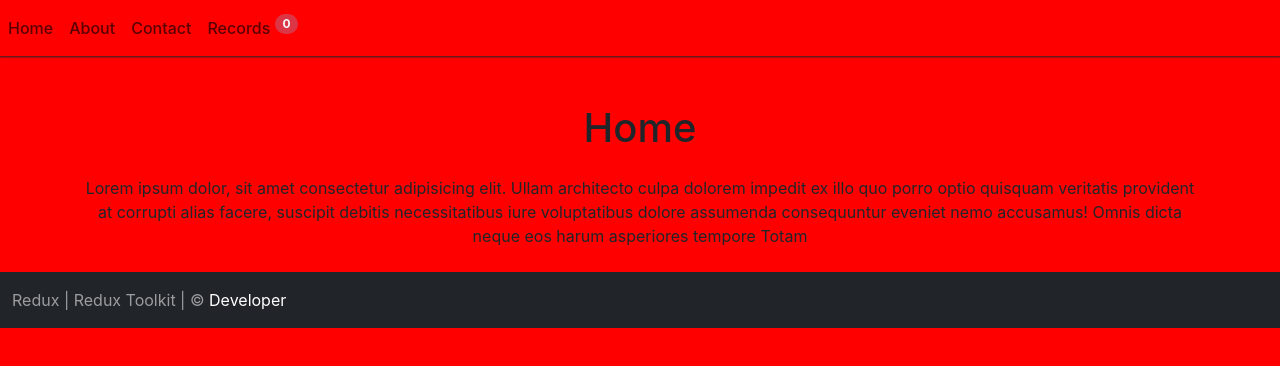
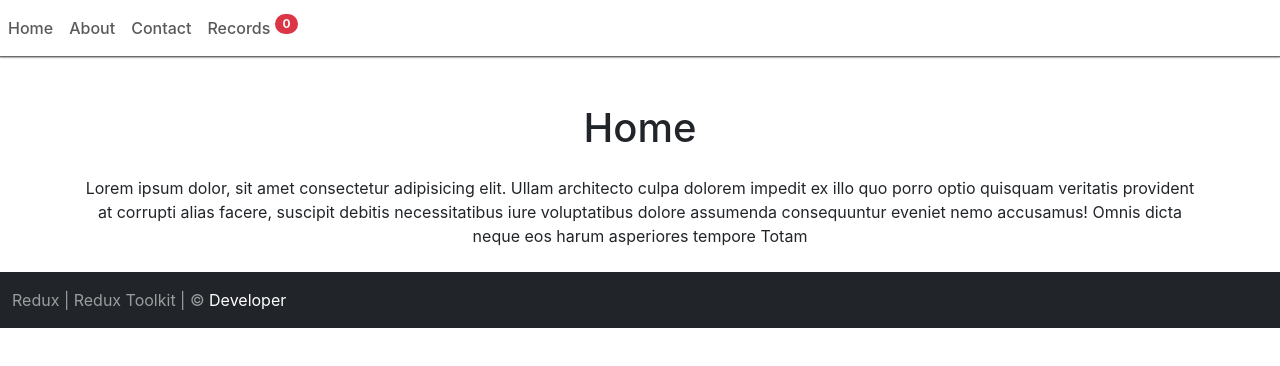
Before and after one commit to KhokharHuzaifa/ContactBook-App, a React (Vite) app: page / in a window 1280 px wide. Shown: the top 366 px of the page. Built offline with nearby package versions, Linux system fonts and the light colour scheme.

Commit message:
Style changed

```diff
--- a/src/index.css
+++ b/src/index.css
@@ -7,7 +7,6 @@
 }
 body {
   font-family: Inter, system-ui, Avenir, Helvetica, Arial, sans-serif;
-  background: red;
 }
 .Nav {
   box-shadow: 0px 0px 2px 1px;
```
